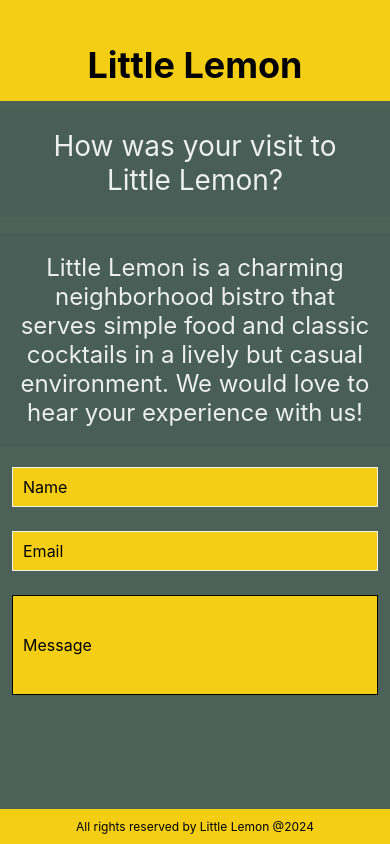
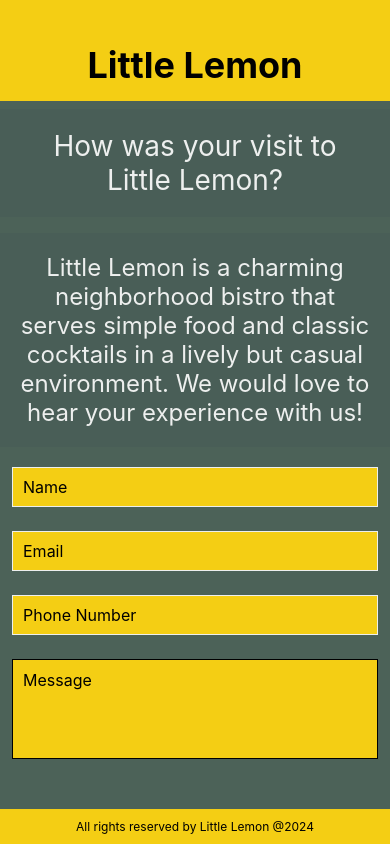
Before and after one commit to ravraw/meta_react_native, a React Native app: screen / in a window 390 px wide. Built offline with nearby package versions, Linux system fonts and the light colour scheme.

Commit message:
Added phone number to form

```diff
--- a/components/FeedbackForm.js
+++ b/components/FeedbackForm.js
@@ -14,7 +14,9 @@ import {
 const FeedbackForm = () => {
   const [name, setName] = useState("");
   const [email, setEmail] = useState("");
+  const [phoneNumber, setPhoneNumber] = useState("");
   const [message, setMessage] = useState("");
+
   const [keyboardHeight, setKeyboardHeight] = useState(0);
 
   // Not being used
@@ -54,18 +56,30 @@ const FeedbackForm = () => {
             placeholder="Name"
             onChangeText={setName}
             style={styles.nameEmailInput}
+            maxLength={50}
           />
           <TextInput
             value={email}
             placeholder="Email"
             onChangeText={setEmail}
             style={styles.nameEmailInput}
+            maxLength={50}
+            keyboardType={"email-address"}
+          />
+          <TextInput
+            value={phoneNumber}
+            onChangeText={setPhoneNumber}
+            placeholder={"Phone Number"}
+            style={styles.phoneNumberInput}
+            keyboardType={"phone-pad"}
           />
           <TextInput
             value={message}
             placeholder="Message"
             onChangeText={setMessage}
             style={styles.messageInput}
+            multiline={true}
+            maxLength={500}
           />
         </View>
       </ScrollView>
@@ -102,6 +116,15 @@ const styles = StyleSheet.create({
     borderColor: "#EDEFEE",
     backgroundColor: "#F4CE14",
   },
+  phoneNumberInput: {
+    height: 40,
+    margin: 12,
+    borderWidth: 1,
+    padding: 10,
+    fontSize: 16,
+    borderColor: "#EDEFEE",
+    backgroundColor: "#F4CE14",
+  },
   messageInput: {
     height: 100,
     margin: 12,
```
